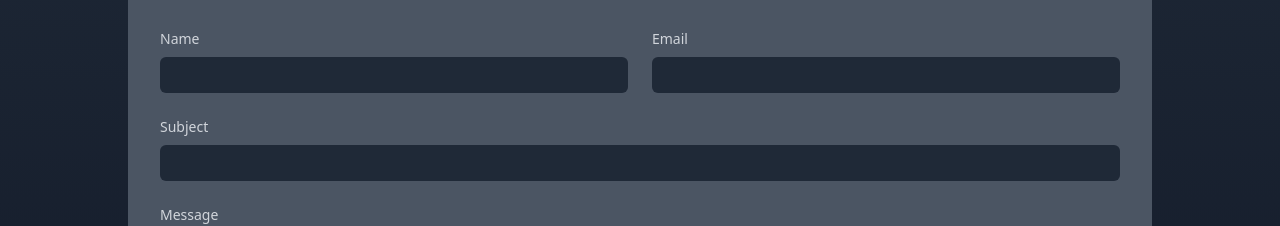
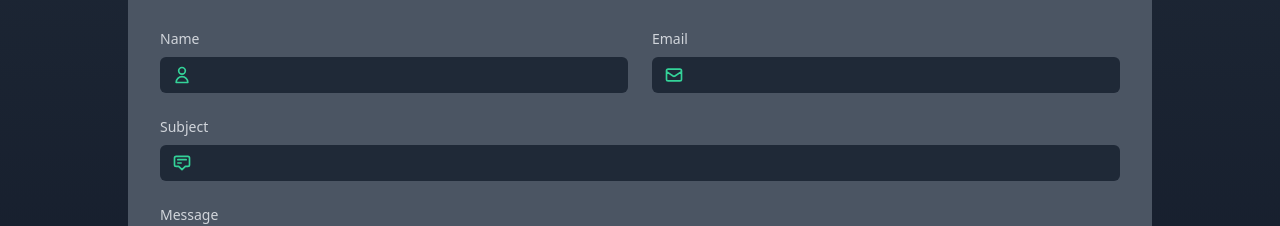
Before and after one commit to jimil222/Personal-Portfolio, a React (Vite) app in the folder Frontend/: page / in a window 1280 px wide. Shown: the part 2885-3111 px from the top of the page. Built offline with nearby package versions, Linux system fonts and the light colour scheme.

Commit message:
Added animation to contact form

```diff
--- a/Frontend/src/Modules/ContactForm.jsx
+++ b/Frontend/src/Modules/ContactForm.jsx
@@ -1,7 +1,9 @@
-import React, { useState, useRef, useEffect } from 'react';
+import React, { useState, useRef } from 'react';
+import { useInView, motion } from 'framer-motion';
+// import { LuSendHorizonal } from "react-icons/lu";
 import axios from 'axios';
 import { ToastContainer, toast } from 'react-toastify';
-import 'react-toastify/dist/ReactToastify.css';
+import 'react-toastify/dist/ReactToastify.css'; // Make sure to import the CSS for react-toastify
 
 export default function ContactForm() {
   const [formState, setFormState] = useState({
@@ -22,16 +24,20 @@ export default function ContactForm() {
     e.preventDefault();
     console.log('Form submitted:', formState);
 
+    // Reset form state
     setFormState({ name: '', email: '', subject: '', message: '' });
 
     try {
+      // Send formState directly without wrapping it in another object
       const response = await axios.post('http://localhost:3030/sendmail', formState);
 
+      // Handle response if needed
       console.log('Response:', response.data);
 
+      // Show success toast message
       toast.success('Email sent successfully!', {
         autoClose: 2000,
-        theme: "dark"
+        theme:"dark"
       });
     } catch (error) {
       console.error('Error sending email:', error.response ? error.response.data : error.message);
@@ -42,12 +48,17 @@ export default function ContactForm() {
     }
   };
 
-  useEffect(() => {
-    console.log("Form rendered");
-  }, []);
+  const divRef = useRef(null);
+  const isInView = useInView(divRef, { once: true, threshold: 0.2 });
 
   return (
-    <div className="w-full min-h-screen bg-gradient-to-b from-gray-800 to-gray-900 flex justify-center px-4 sm:px-6 lg:px-8 overflow-hidden relative h-full">
+<motion.div
+  ref={divRef}
+  className="w-full min-h-screen bg-gradient-to-b from-gray-800 to-gray-900 flex justify-center px-4 sm:px-6 lg:px-8 overflow-hidden relative h-full"
+  initial={{ opacity: 0, y: 50 }}
+  animate={isInView ? { opacity: 1, y: 0 } : {}}
+  transition={{ duration: 0.8, ease: 'easeInOut' }}
+>
 <div className="w-full max-w-5xl mx-auto">
   <h2 className="text-3xl sm:text-4xl md:text-5xl font-bold text-center mb-6 sm:mb-10 mt-6 sm:mt-12 text-emerald-400">
     Contact Me
@@ -71,6 +82,15 @@ export default function ContactForm() {
                   className="block w-full pl-10 pr-3 py-2 border-gray-700 rounded-md leading-5 bg-gray-800 text-gray-100 placeholder-gray-400 focus:outline-none focus:ring-2 focus:ring-emerald-500 focus:border-emerald-500"
                   required
                 />
+                <svg
+                  className="absolute left-3 top-1/2 transform -translate-y-1/2 text-emerald-400 w-5 h-5"
+                  fill="none"
+                  stroke="currentColor"
+                  viewBox="0 0 24 24"
+                  xmlns="http://www.w3.org/2000/svg"
+                >
+                  <path strokeLinecap="round" strokeLinejoin="round" strokeWidth={2} d="M16 7a4 4 0 11-8 0 4 4 0 018 0zM12 14a7 7 0 00-7 7h14a7 7 0 00-7-7z" />
+                </svg>
               </div>
             </div>
 
@@ -88,6 +108,15 @@ export default function ContactForm() {
                   className="block w-full pl-10 pr-3 py-2 border-gray-700 rounded-md leading-5 bg-gray-800 text-gray-100 placeholder-gray-400 focus:outline-none focus:ring-2 focus:ring-emerald-500 focus:border-emerald-500"
                   required
                 />
+                <svg
+                  className="absolute left-3 top-1/2 transform -translate-y-1/2 text-emerald-400 w-5 h-5"
+                  fill="none"
+                  stroke="currentColor"
+                  viewBox="0 0 24 24"
+                  xmlns="http://www.w3.org/2000/svg"
+                >
+                  <path strokeLinecap="round" strokeLinejoin="round" strokeWidth={2} d="M3 8l7.89 5.26a2 2 0 002.22 0L21 8M5 19h14a2 2 0 002-2V7a2 2 0 00-2-2H5a2 2 0 00-2 2v10a2 2 0 002 2z" />
+                </svg>
               </div>
             </div>
           </div>
@@ -103,9 +132,18 @@ export default function ContactForm() {
                 type="text"
                 value={formState.subject}
                 onChange={handleChange}
-                    className="block w-full pl-10 pr-3 py-2 border-gray-700 rounded-md leading-5 bg-gray-800 text-gray-100 placeholder-gray-400 focus:outline-none focus:ring-2 focus:ring-emerald-500 focus:border-emerald-500"
+                className="block w-full pl-10 pr-3 py-2 border-gray-700 rounded-md leading-5 bg-gray-800 text-gray-100 placeholder-gray-400 focus:outline-none focus:ring-2 focus:ring-emerald-500 focus:border-emerald-500 "
                 required
               />
+              <svg
+                className="absolute left-3 top-1/2 transform -translate-y-1/2 text-emerald-400 w-5 h-5"
+                fill="none"
+                stroke="currentColor"
+                viewBox="0 0 24 24"
+                xmlns="http://www.w3.org/2000/svg"
+              >
+                <path strokeLinecap="round" strokeLinejoin="round" strokeWidth={2} d="M7 8h10M7 12h4m1 8l-4-4H5a2 2 0 01-2-2V6a2 2 0 012-2h14a2 2 0 012 2v8a2 2 0 01-2 2h-3l-4 4z" />
+              </svg>
             </div>
           </div>
 
@@ -128,6 +166,7 @@ export default function ContactForm() {
             type="submit"
             className="w-full flex justify-center py-3 px-4 border border-transparent rounded-md shadow-sm text-sm font-medium text-gray-900 bg-emerald-500 hover:bg-emerald-600 focus:outline-none focus:ring-2 duration-300 focus:ring-offset-2 focus:ring-emerald-500"
           >
+            {/* <LuSendHorizonal className="w-5 h-5 mr-2"/> */}
             Send Message
           </button>
           <ToastContainer position="top-right" limit={1} />
@@ -135,6 +174,8 @@ export default function ContactForm() {
       </div>
     </div>
   </div>
-    </div>
+  <ToastContainer position="top-right" limit={1} />
+</motion.div>
+
   );
 }
```
Lines whose indentation alone changed are shown as unchanged.
